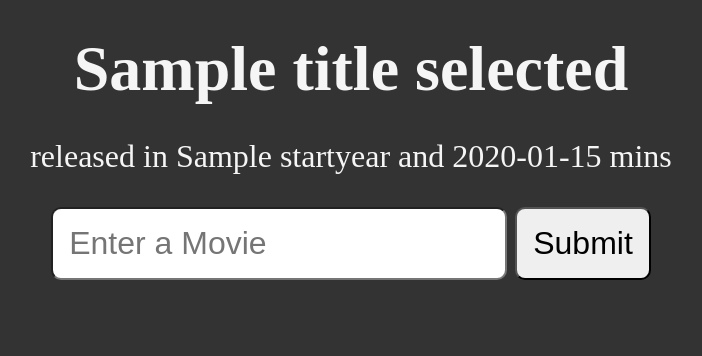
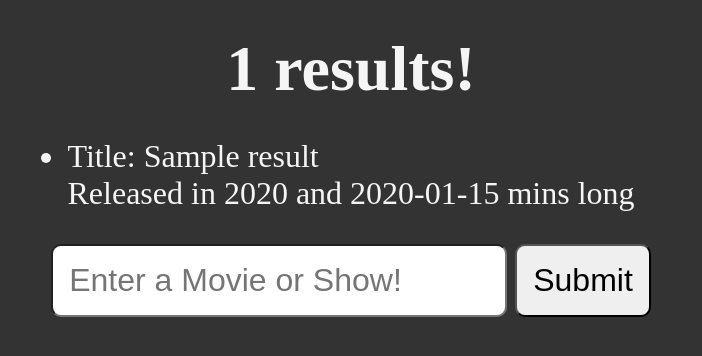
Before and after one commit to cs411-alawini/fa23-cs411-team091-BestCodingGuys, a Flask app: template templates/movie.html in a window 1280 px wide. Shown: the top 356 px of the page, without its empty margins (289-991 px from the left). Run offline with Flask 3, Linux system fonts and the light colour scheme; the template is opened without the code that fills it: most values are stand-ins (such as "Sample title", 1, 10 or a date in 2020).

Commit message:
added functionaliy for multiple results

```diff
--- a/server.py
+++ b/server.py
@@ -26,10 +26,10 @@ def get_movie():
         movie_name = request.form.get('movie_name')
         if movie_name:
             movie_data = get_current_movie(movie_name)
+            print(movie_data)
             return render_template("movie.html",
-                                   title = movie_data["movietitle"],
-                                   startyear = movie_data["startYear"],
-                                   runtime = movie_data["runtimeMinutes"]
+                                   num_results = len(movie_data),
+                                   movie_data = movie_data
                                    )
         else:
             print("error :(")
--- a/templates/index.html
+++ b/templates/index.html
@@ -7,9 +7,9 @@
     <link href="{{url_for('static', filename='styles/style.css')}}" rel = "stylesheet"/>
 </head>
 <body>
-    <h1>Search Movies</h1>
+    <h1>Search Movies and Shows</h1>
     <form method="post" action="/movie">
-        <input type="text" name="movie_name" id="movie_name" placeholder="Enter a Movie"/>
+        <input type="text" name="movie_name" id="movie_name" placeholder="Enter a Movie or Show!"/>
         <button type="submit">Submit</button>
     </form>
 </body>
--- a/templates/movie.html
+++ b/templates/movie.html
@@ -7,11 +7,18 @@
     <link href="{{url_for('static', filename='styles/style.css')}}" rel = "stylesheet"/>
 </head>
 <body>
-    <h1>{{  title  }} selected</h1>
-    <p> released in {{  startyear  }} and {{  runtime  }} mins</p>
+    <h1>{{  num_results  }} results!</h1>
+    <ul>
+        {% for result in  movie_data%}
+        <li>
+            <p>Title: {{  result.primaryTitle  }}</p>
+            <p>Released in {{  result.startYear  }} and {{  result.runtimeMinutes  }} mins long</p>
+        </li>
+        {% endfor %}
+    </ul>
 
     <form method="post" action="/movie">
-        <input type="text" name="movie_name" id="movie_name" placeholder="Enter a Movie"/>
+        <input type="text" name="movie_name" id="movie_name" placeholder="Enter a Movie or Show!"/>
         <button type="submit">Submit</button>
     </form>
 </body>
```
Also changed, not shown: getmovies.py (+3 -9 lines), 1 other file.
